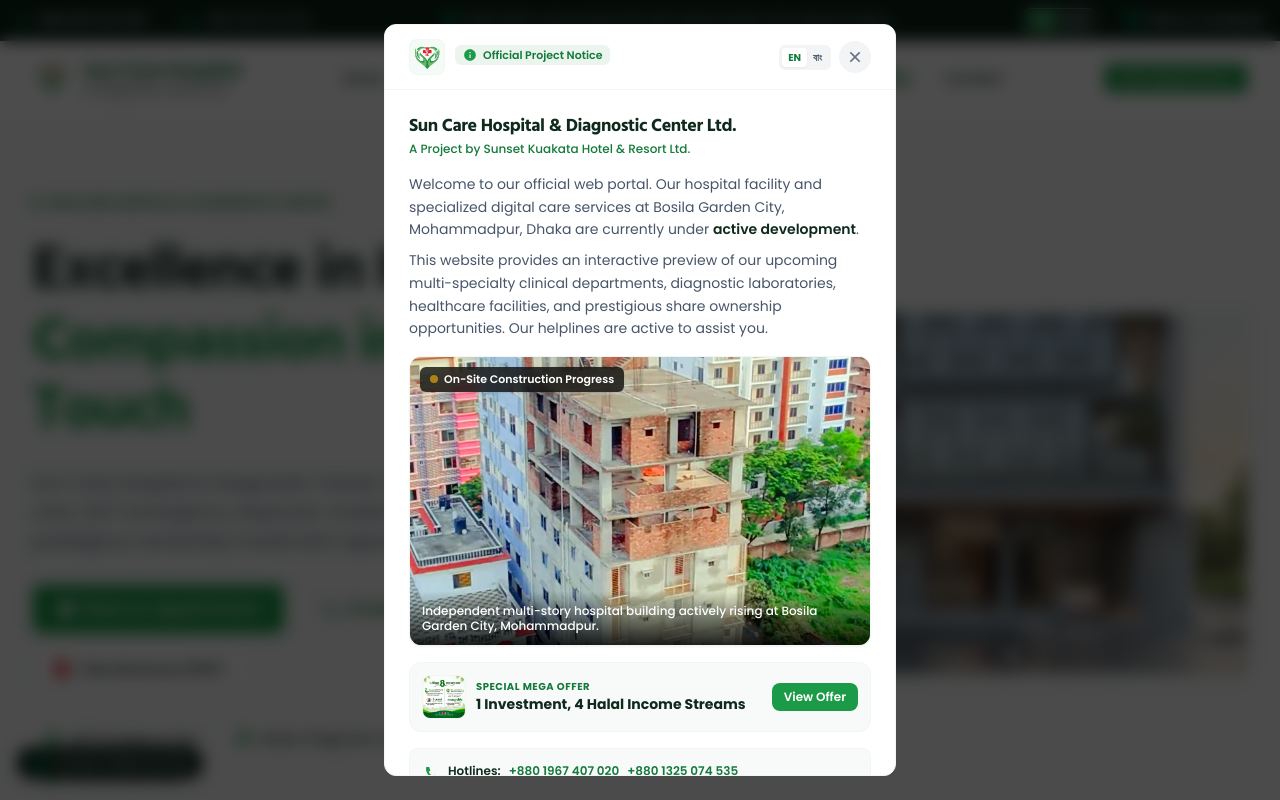
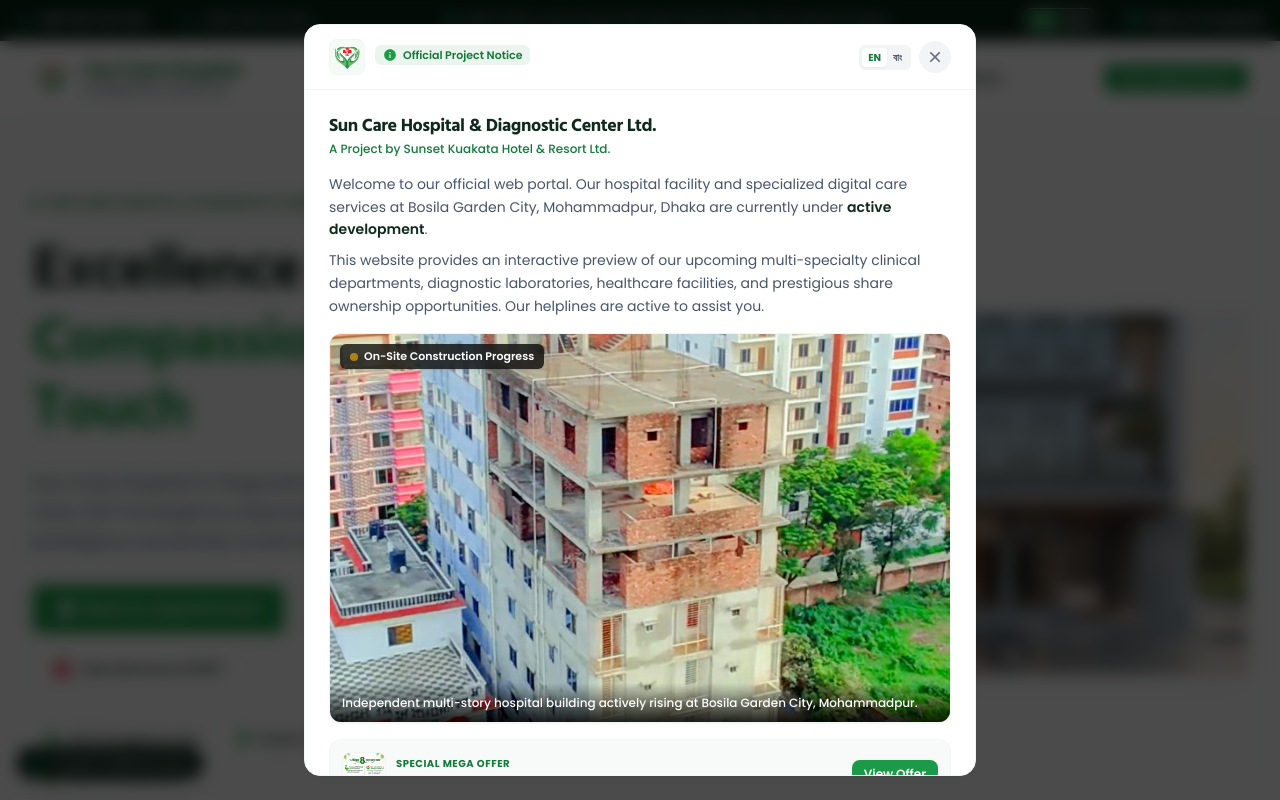
Before and after one commit to sunsetgroupbd/suncarehospital, a Next.js app in the folder frontend/: page / in a window 1280 px wide. Shown: the top 800 px of the page. Built offline with nearby package versions, Linux system fonts and the light colour scheme.

Commit message:
project notice cardview fix

```diff
--- a/frontend/components/ui/DevelopmentNoticeModal.tsx
+++ b/frontend/components/ui/DevelopmentNoticeModal.tsx
@@ -88,7 +88,7 @@ export default function DevelopmentNoticeModal() {
       />
 
       {/* Modal Dialog Card */}
-      <div className="relative w-full max-w-lg my-auto bg-white rounded-xl shadow-subtle border border-gray-100 overflow-hidden flex flex-col max-h-[calc(100dvh-2rem)] sm:max-h-[calc(100dvh-3rem)] transform transition-all duration-200">
+      <div className="relative w-full max-w-xl sm:max-w-2xl my-auto bg-white rounded-xl sm:rounded-2xl shadow-elevated border border-gray-100 overflow-hidden flex flex-col max-h-[calc(100dvh-2rem)] sm:max-h-[calc(100dvh-3rem)] transform transition-all duration-200">
         {/* Pinned Modal Header Bar */}
         <div className="flex items-center justify-between px-4 py-3 sm:px-6 sm:py-3.5 border-b border-gray-100 bg-white flex-shrink-0">
           <div className="flex items-center gap-2.5 min-w-0">
@@ -198,7 +198,7 @@ export default function DevelopmentNoticeModal() {
                 src="/images/Hospital view.webp"
                 alt="Sun Care Hospital Construction Progress at Bosila Garden City, Mohammadpur"
                 fill
-                sizes="(max-width: 640px) 100vw, 480px"
+                sizes="(max-width: 640px) 100vw, 672px"
                 className="object-cover"
               />
               <div className="absolute top-2.5 left-2.5 bg-black/75 backdrop-blur-sm text-white text-[11px] font-semibold px-2.5 py-1 rounded-md flex items-center gap-1.5 shadow-sm">
```
